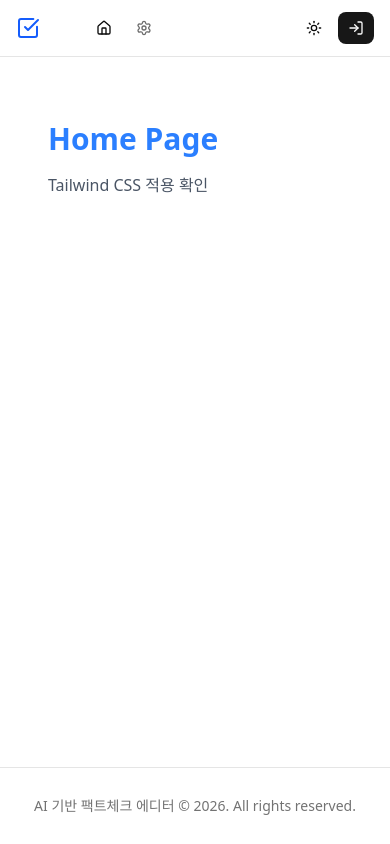
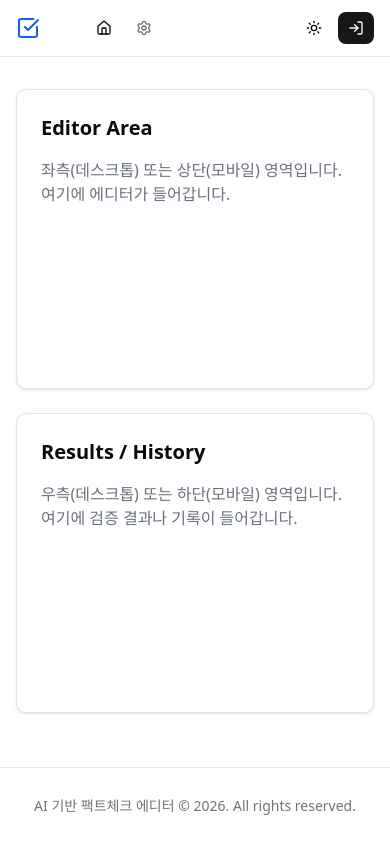
Before and after one commit to RT-Fact/RT-Fact-FE, a React (Vite) app: page / in a window 390 px wide. Built offline with nearby package versions, Linux system fonts and the light colour scheme.

Commit message:
feat: HomePage 반응형 레이아웃 테스트 예시 추가

```diff
--- a/src/pages/HomePage.tsx
+++ b/src/pages/HomePage.tsx
@@ -1,8 +1,25 @@
 export const HomePage = () => {
   return (
-    <div className="p-8">
-      <h1 className="text-3xl font-bold text-blue-500">Home Page</h1>
-      <p className="mt-4 text-gray-600">Tailwind CSS 적용 확인</p>
+    <div className="grid grid-cols-1 gap-6 lg:grid-cols-2">
+      {/* Editor Mock Column */}
+      <div className="rounded-lg border bg-white p-6 shadow-sm min-h-[300px]">
+        <h2 className="mb-4 text-xl font-semibold">Editor Area</h2>
+        <p className="text-gray-500">
+          좌측(데스크톱) 또는 상단(모바일) 영역입니다.
+          <br />
+          여기에 에디터가 들어갑니다.
+        </p>
+      </div>
+
+      {/* Results/History Mock Column */}
+      <div className="rounded-lg border bg-white p-6 shadow-sm min-h-[300px]">
+        <h2 className="mb-4 text-xl font-semibold">Results / History</h2>
+        <p className="text-gray-500">
+          우측(데스크톱) 또는 하단(모바일) 영역입니다.
+          <br />
+          여기에 검증 결과나 기록이 들어갑니다.
+        </p>
+      </div>
     </div>
   );
 };
```
